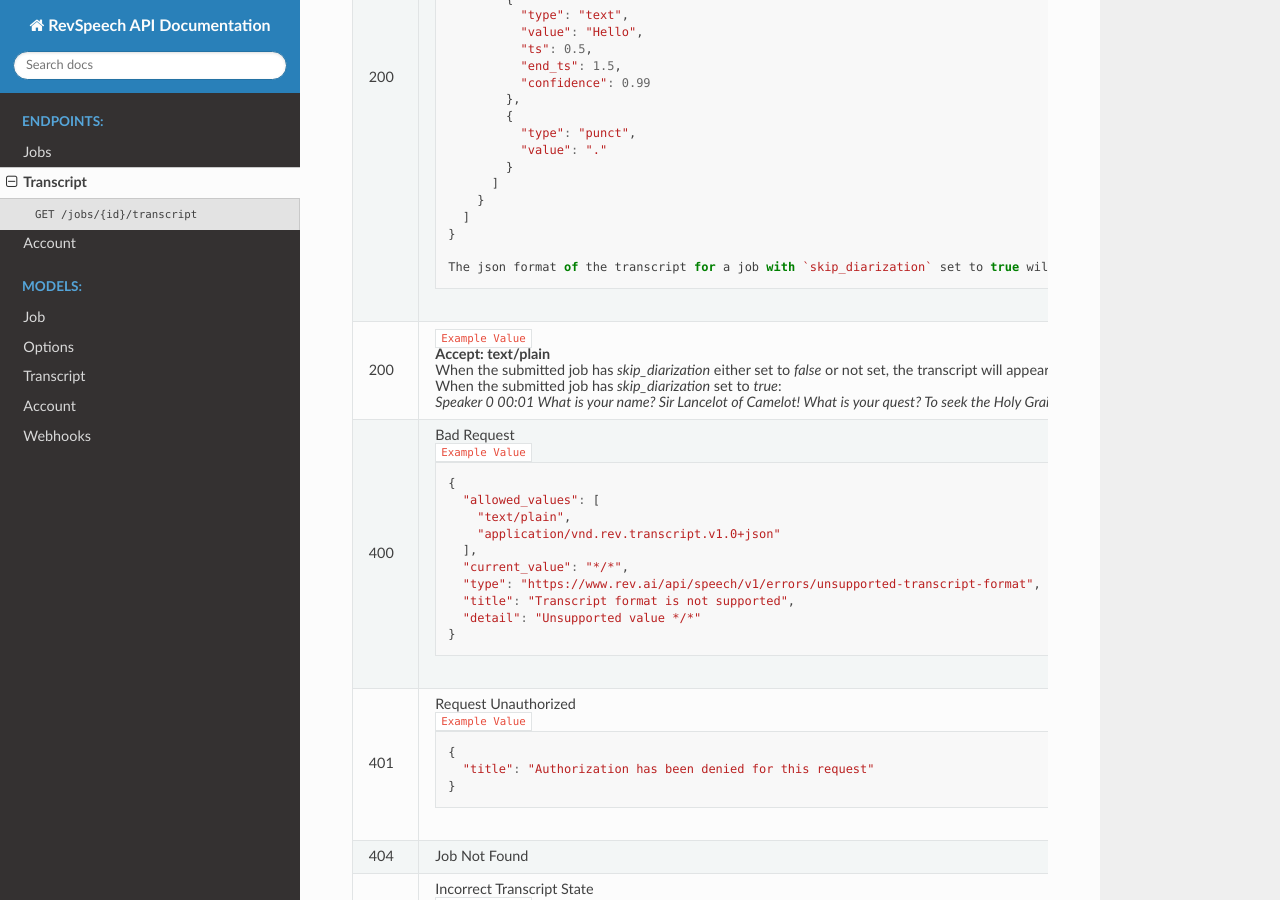
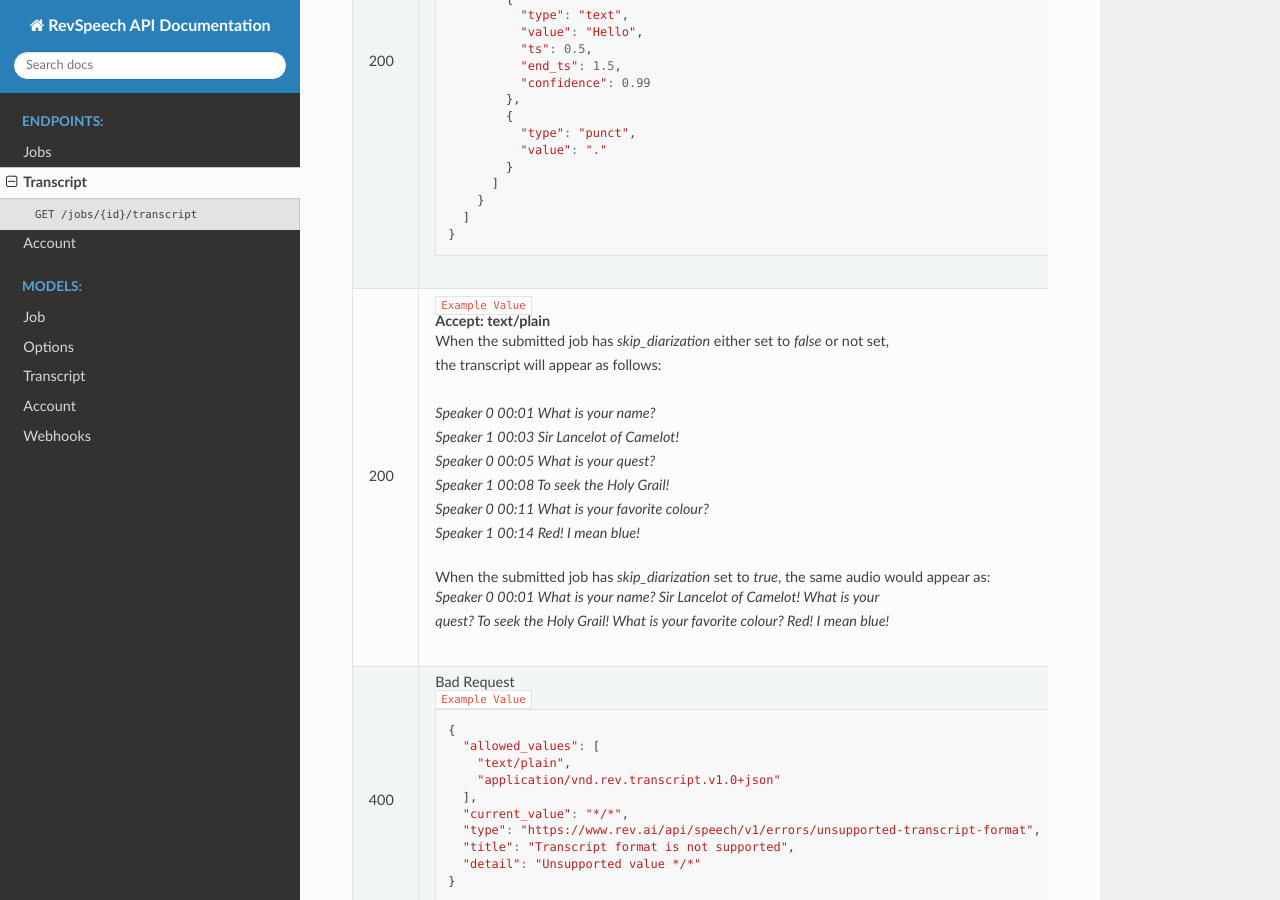
Before and after one commit to revdotcom/revspeech-api-docs, a Sphinx documentation site: the page built from source/endpoints/transcript.rst, in a window 1280 px wide and 900 px high, scrolled down 838 px. Built offline with Sphinx 7.4.7 and the Read the Docs theme 2.0.0, drawn with Linux system fonts in a browser that asks for light colours.

Commit message:
improved rst syntax for increasing the readability of the example

```diff
--- a/source/endpoints/transcript.rst
+++ b/source/endpoints/transcript.rst
@@ -57,23 +57,25 @@
                           ]
                         }
 
-                        The json format of the transcript for a job with `skip_diarization` set to true will only show a single speaker.
 ---------------------- ---------------------------------------------------------------
  200                    ``Example Value``
 
                         **Accept: text/plain**
 
-                        When the submitted job has `skip_diarization` either set to `false` or not set, the transcript will appear as follows:
-                        `Speaker 0    00:01 What is your name?`
-                        `Speaker 1    00:03 Sir Lancelot of Camelot!`
-                        `Speaker 0    00:05 What is your quest?`
-                        `Speaker 1    00:08 To seek the Holy Grail!`
-                        `Speaker 0    00:11 What is your favorite colour?`
-                        `Speaker 1    00:14 Red! I mean blue!`
+                        | When the submitted job has `skip_diarization` either set to `false` or not set,
+                        | the transcript will appear as follows:
 
-                        When the submitted job has `skip_diarization` set to `true`:
+                        | `Speaker 0    00:01     What is your name?`
+                        | `Speaker 1    00:03     Sir Lancelot of Camelot!`
+                        | `Speaker 0    00:05     What is your quest?`
+                        | `Speaker 1    00:08     To seek the Holy Grail!`
+                        | `Speaker 0    00:11     What is your favorite colour?`
+                        | `Speaker 1    00:14     Red! I mean blue!`
 
-                        `Speaker 0    00:01 What is your name? Sir Lancelot of Camelot! What is your quest? To seek the Holy Grail! What is your favorite colour? Red! I mean blue!`
+                        When the submitted job has `skip_diarization` set to `true`, the same audio would appear as:
+
+                        | `Speaker 0    00:01     What is your name? Sir Lancelot of Camelot! What is your`
+                        | `quest? To seek the Holy Grail! What is your favorite colour? Red! I mean blue!`
 
 ---------------------- ---------------------------------------------------------------
 400                    Bad Request
--- a/source/models/transcript.rst
+++ b/source/models/transcript.rst
@@ -7,6 +7,8 @@
 RevSpeech API Transcript Model
 
 Note: properties are not displayed in the returned object if they are ``null``
+
+Jobs with `skip_diarization` set to true will only show a single speaker for the entire duration of the transcript.
 
 ``Monologue``
 ***************
```
